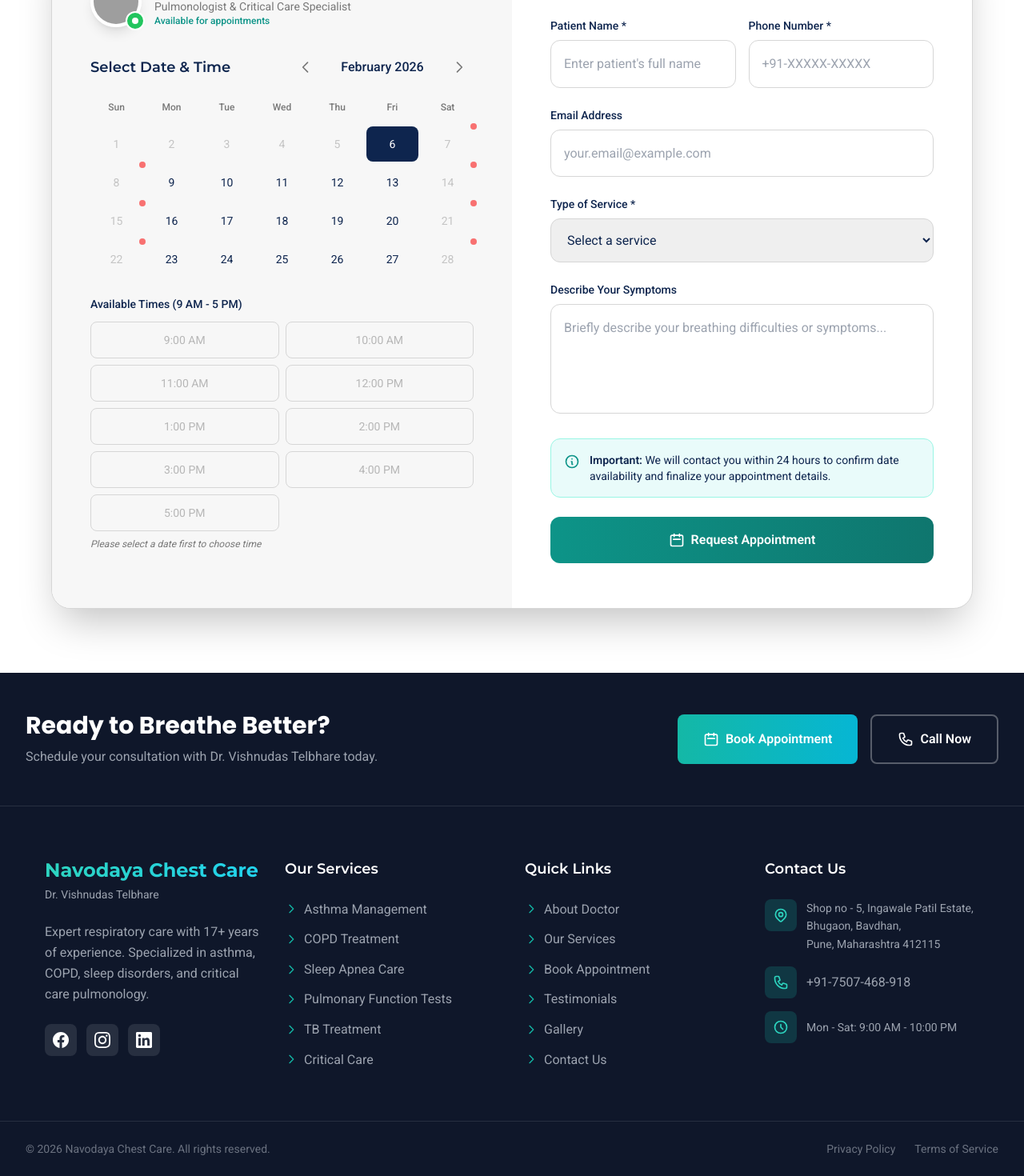
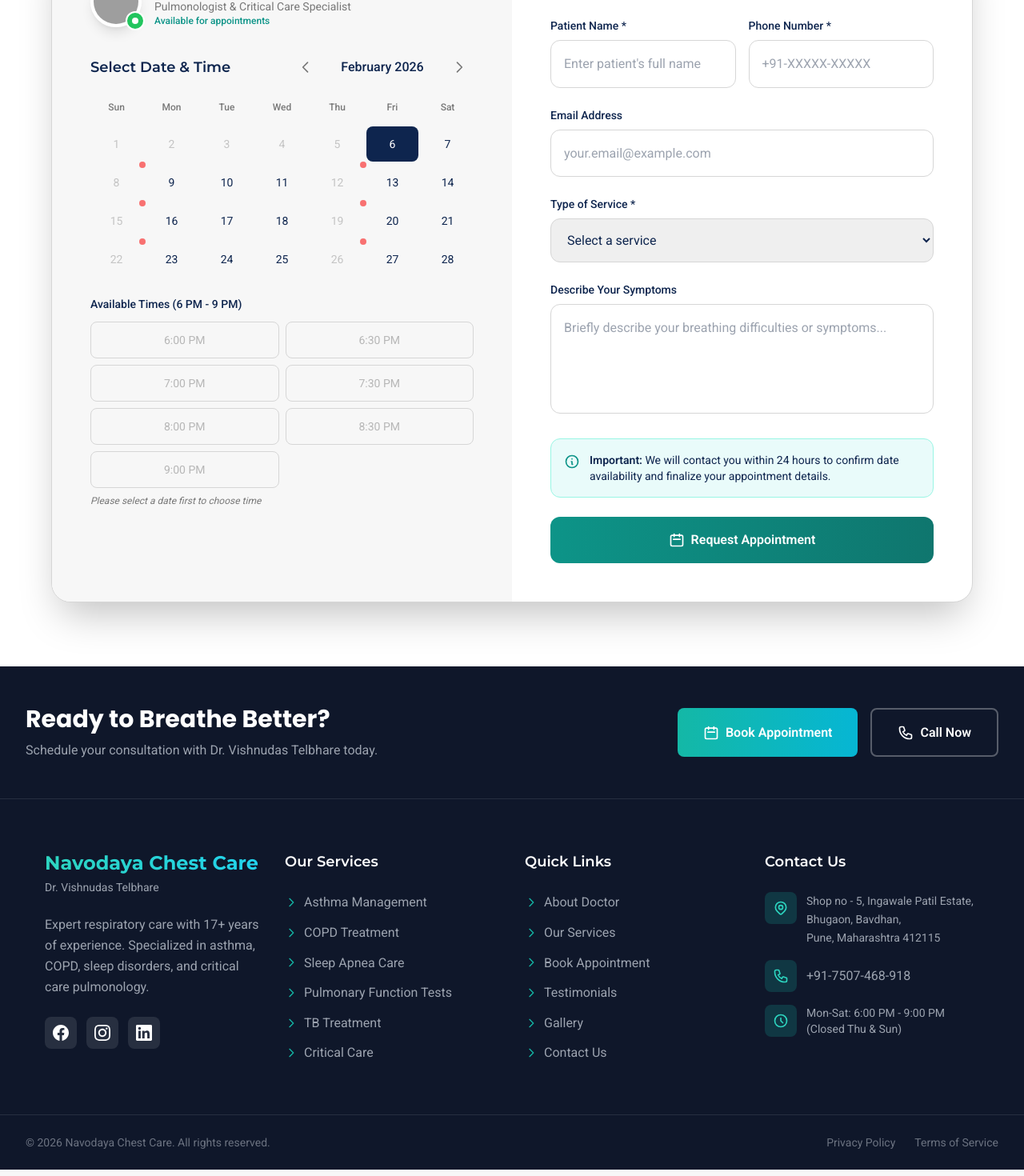
Before and after one commit to yashnkm/navodaya, a React (Vite) app: page / in a window 1280 px wide. Shown: the part 4647-6117 px from the top of the page at 80% size. Built offline with nearby package versions, Linux system fonts and the light colour scheme; grey boxes are pictures that could not be loaded.

Commit message:
added things

```diff
--- a/index.html
+++ b/index.html
@@ -2,7 +2,7 @@
 <html lang="en">
   <head>
     <meta charset="UTF-8" />
-    <link rel="icon" type="image/svg+xml" href="/favicon.svg" />
+    <link rel="icon" type="image/png" href="/assets/images/navodaya-logo.png" />
     <meta name="viewport" content="width=device-width, initial-scale=1.0" />
     <title>Navodaya Chest Care Clinic - Dr. Vishnudas Telbhare | Pulmonologist in Pune</title>
     <meta name="description" content="Navodaya Chest Care Clinic by Dr. Vishnudas Telbhare - Expert Pulmonologist in Bavdhan, Pune. Specialized in respiratory diseases, asthma, COPD, sleep apnea, and critical care. 17+ years experience." />
--- a/src/components/Appointment/Appointment.tsx
+++ b/src/components/Appointment/Appointment.tsx
@@ -14,10 +14,10 @@ const Appointment = () => {
 
   const weekDays = ['Sun', 'Mon', 'Tue', 'Wed', 'Thu', 'Fri', 'Sat'];
 
-  // Generate hourly time slots from 9 AM to 5 PM
+  // Generate hourly time slots from 6 PM to 9 PM
   const timeSlots = [
-    "9:00 AM", "10:00 AM", "11:00 AM", "12:00 PM",
-    "1:00 PM", "2:00 PM", "3:00 PM", "4:00 PM", "5:00 PM"
+    "6:00 PM", "6:30 PM", "7:00 PM", "7:30 PM",
+    "8:00 PM", "8:30 PM", "9:00 PM"
   ];
 
   // Generate calendar data
@@ -53,7 +53,7 @@ const Appointment = () => {
         day,
         isPast,
         isToday,
-        isWeekend: date.getDay() === 0 || date.getDay() === 6 // Sunday or Saturday
+        isWeekend: date.getDay() === 0 || date.getDay() === 4 // Sunday or Thursday (holidays)
       });
     }
 
@@ -225,7 +225,7 @@ const Appointment = () => {
                 {/* Time Slots */}
                 <div>
                   <p className="text-sm font-medium text-oxford-blue-1 mb-3">
-                    Available Times (9 AM - 5 PM)
+                    Available Times (6 PM - 9 PM)
                   </p>
                   <div className="grid grid-cols-2 gap-2">
                     {timeSlots.map((time) => (
--- a/src/components/Footer/Footer.tsx
+++ b/src/components/Footer/Footer.tsx
@@ -183,7 +183,7 @@ const Footer = () => {
                       </svg>
                     </div>
                     <div className="text-gray-400 text-sm">
-                      Mon - Sat: 9:00 AM - 10:00 PM
+                      Mon-Sat: 6:00 PM - 9:00 PM (Closed Thu & Sun)
                     </div>
                   </div>
                 </div>
```
